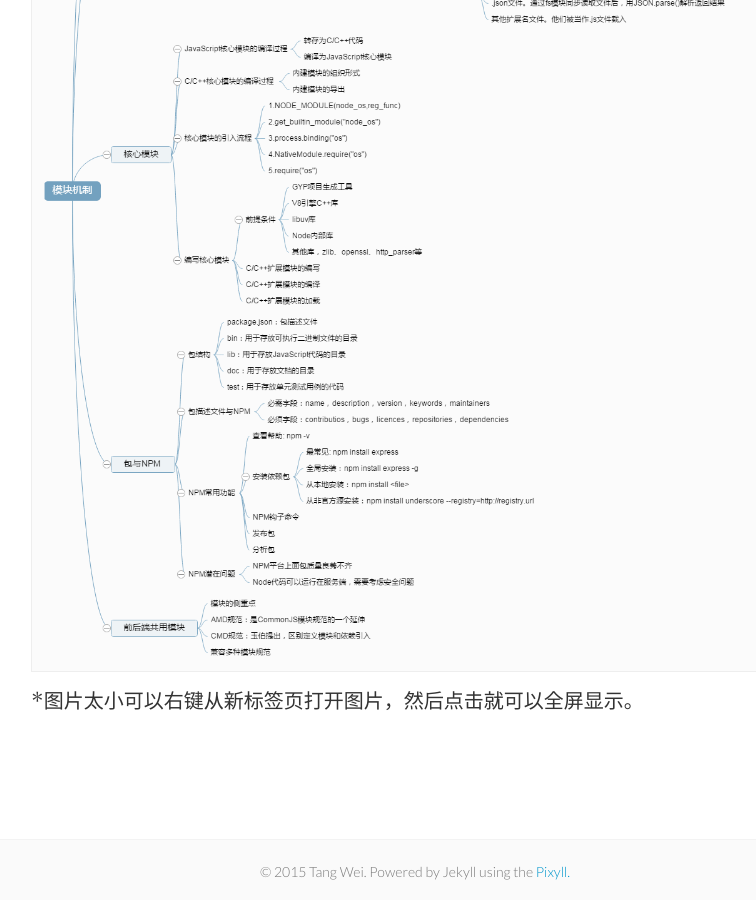
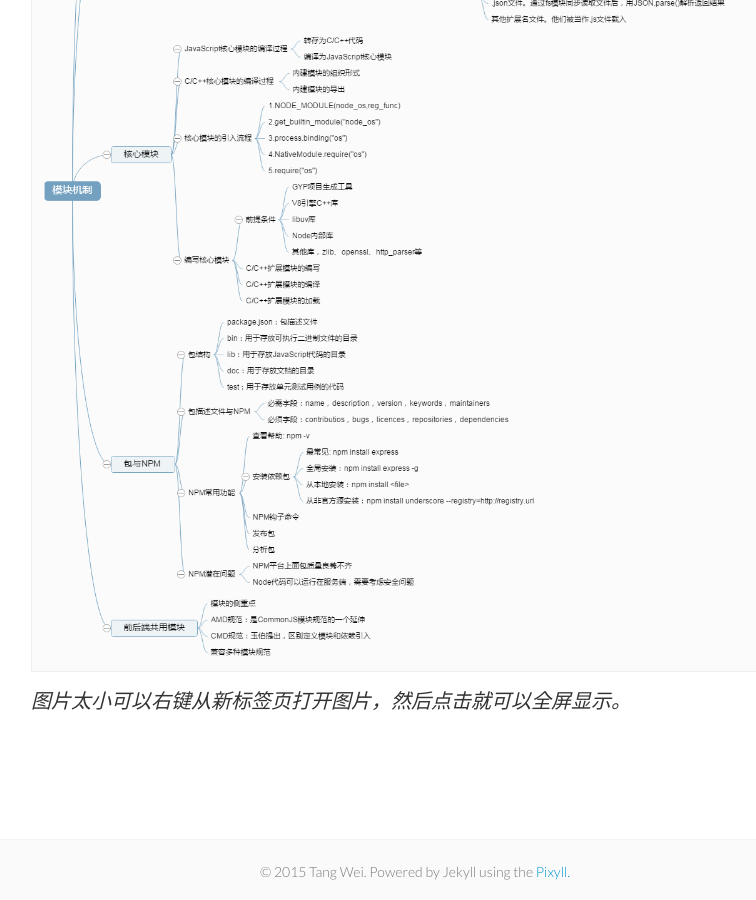
Before and after one commit to tw93/tw93.github.io, a Jekyll site: the page built from _posts/2015-03-01-shen-ru-qian-chu-nodejs-reading-mind-map.md, in a window 1280 px wide and 900 px high, scrolled down 2122 px. Shown: the whole window, without its empty margins (225-981 px from the left). Built offline with Jekyll 4.4.1, drawn with Linux system fonts in a browser that asks for light colours; nearby versions of some CDN libraries.

Commit message:
node模块机制

```diff
--- a/_posts/2015-03-01-shen-ru-qian-chu-nodejs-reading-mind-map.md
+++ b/_posts/2015-03-01-shen-ru-qian-chu-nodejs-reading-mind-map.md
@@ -18,4 +18,4 @@ categories: Node学习笔记
 这一章主要介绍Node的模块机制，从中了解到Node如何实现CommonJS模块和包规范的。在这一章中，我们详细的解释了模块在引用过程中的编译、加载规则。另外，我们还能读到更深度的关于Node自身源代码的组织架构。
 
 ![Node模块机制](http://tw93.github.io/images/Node2.png){: .imgZoom}
-*图片太小可以右键从新标签页打开图片，然后点击就可以全屏显示。
+*图片太小可以右键从新标签页打开图片，然后点击就可以全屏显示。*
```
